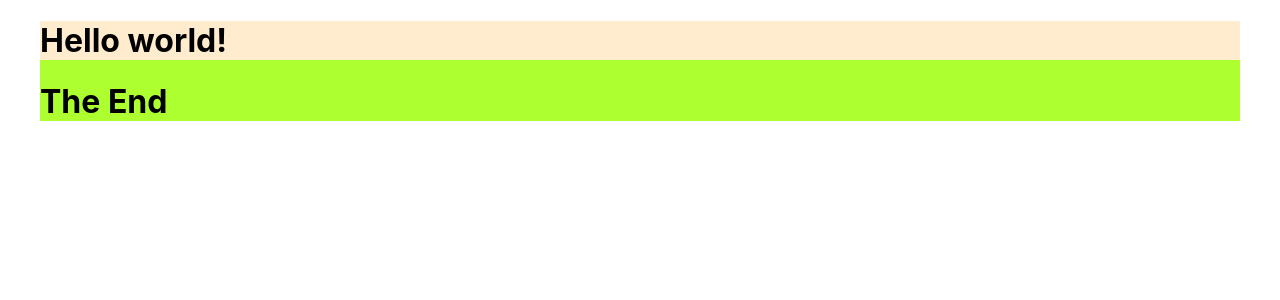
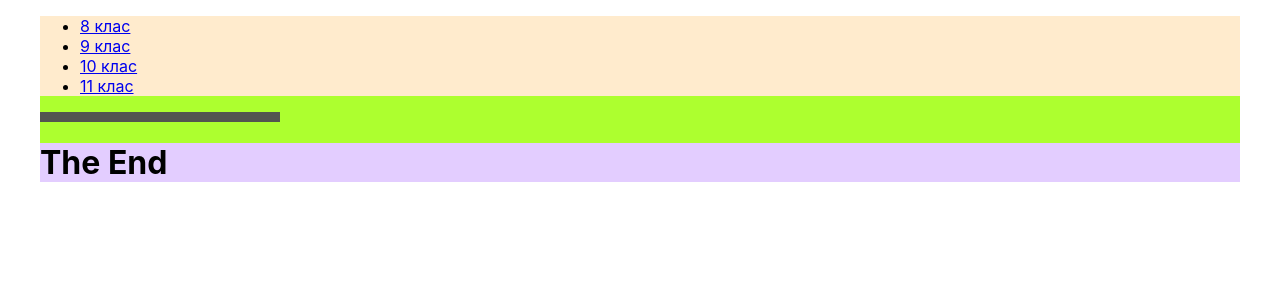
Before and after one commit to VladimirVasilev88/evaluationNotebook, a React (Create React App) app in the folder client/: page / in a window 1280 px wide. Shown: the top 300 px of the page. Built offline with nearby package versions, Linux system fonts and the light colour scheme.

Commit message:
Add nav buttons

```diff
--- a/client/src/App.css
+++ b/client/src/App.css
@@ -1,5 +1,6 @@
 .container{
   width: 1200px;
+  max-height: 100%;
   margin: 0px auto;
   background-color: greenyellow;
   position: relative;
--- a/client/src/App.js
+++ b/client/src/App.js
@@ -1,12 +1,13 @@
-import Header from './components/Header/Header'
-import Footer from './components/Footer/Footer'
+import Header from './components/Header/Header';
+import Footer from './components/Footer/Footer';
+import Menu from './components/Menu/Menu';
 import './App.css';
 
 function App() {
   return (
     <div className="container">
       <Header/>
-
+      <Menu/>
       <Footer/>
     </div>
   );
--- /dev/null
+++ b/client/src/components/Footer/Footer.css
@@ -0,0 +1,4 @@
+#site-footer{
+    height: 5%;
+    background-color: rgb(227, 205, 255);
+}
--- a/client/src/components/Footer/Footer.js
+++ b/client/src/components/Footer/Footer.js
@@ -1,3 +1,5 @@
+import './Footer.css';
+
 const Footer = () => {
 return(
     <footer id='site-footer'>
--- a/client/src/components/Header/Header.js
+++ b/client/src/components/Header/Header.js
@@ -3,7 +3,12 @@ import './Header.css';
 const Header = () => {
 return(
     <header id='site-header'>
-         <h1>Hello world!</h1>
+         <ul>
+            <li className='navButtons'><a href="#">8 клас</a></li>
+            <li className='navButtons'><a href="#">9 клас</a></li>
+            <li className='navButtons'><a href="#">10 клас</a></li>
+            <li className='navButtons'><a href="#">11 клас</a></li>
+        </ul>
     </header>
     );
 };
--- /dev/null
+++ b/client/src/components/Menu/Menu.css
@@ -0,0 +1,6 @@
+#site-menu{
+    height: 10px;
+    width: 20%;
+    background-color: rgb(83, 85, 80);
+
+}
--- /dev/null
+++ b/client/src/components/Menu/Menu.js
@@ -0,0 +1,11 @@
+import './Menu.css';
+
+function Menu() {
+    return (
+        <div id='site-menu'>
+
+        </div>
+    );
+
+}
+export default Menu;
```
